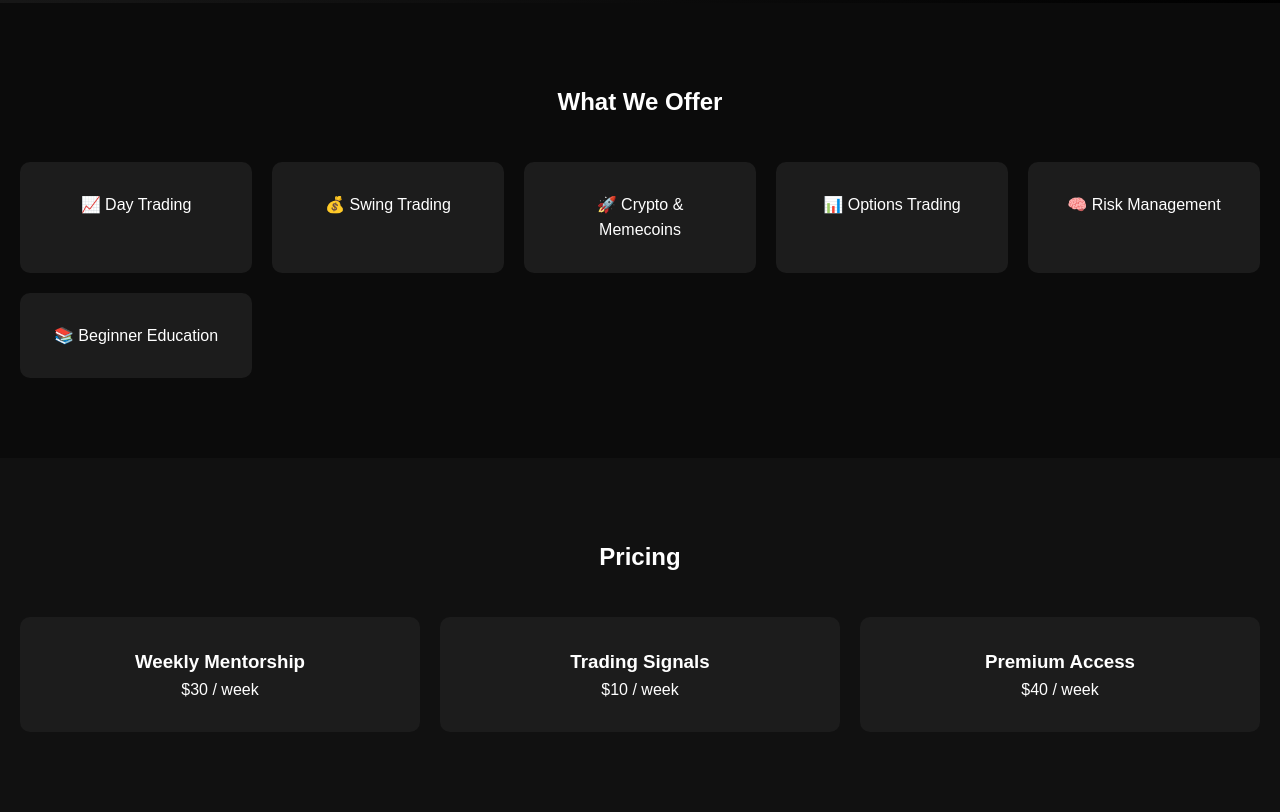
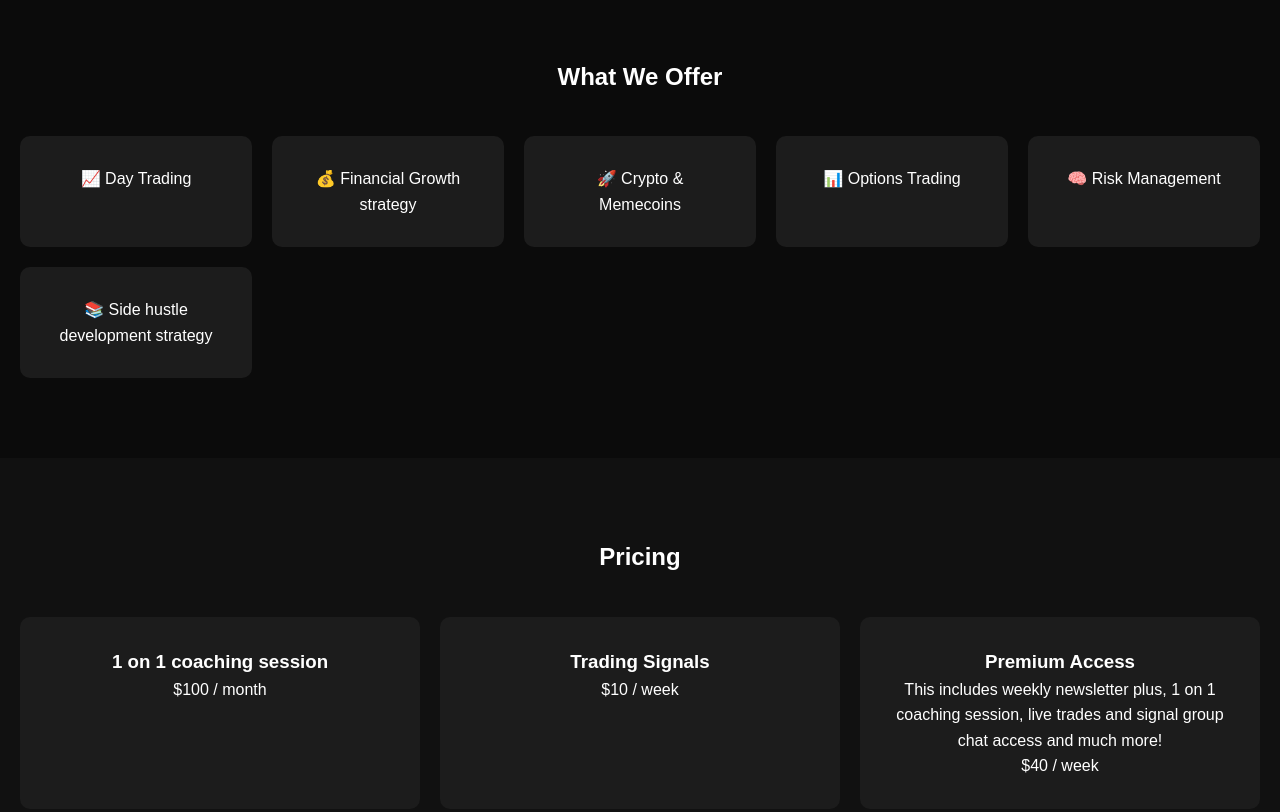
Before and after one commit to osenterprise4-blip/owebsite, a plain HTML site: page index.html in a window 1280 px wide. Shown: the part 460-1272 px from the top of the page. Drawn offline with Linux system fonts and the light colour scheme; a script that the page names is missing.

Commit message:
Update index.html

```diff
--- a/index.html
+++ b/index.html
@@ -2,7 +2,6 @@
 <html lang="en">
 <head>
   <meta charset="UTF-8" />
-  < meta name="viewport" content="width=device-width, initial-scale=1.0" />
   <title>O’s Enterprise</title>
   <link rel="stylesheet" href="style.css" />
 </head>
@@ -32,11 +31,11 @@
     <h2>What We Offer</h2>
     <div class="grid">
       <div class="card">📈 Day Trading</div>
-      <div class="card">💰 Swing Trading</div>
+      <div class="card">💰 Financial Growth strategy</div>
       <div class="card">🚀 Crypto & Memecoins</div>
       <div class="card">📊 Options Trading</div>
       <div class="card">🧠 Risk Management</div>
-      <div class="card">📚 Beginner Education</div>
+      <div class="card">📚 Side hustle development strategy</div>
     </div>
   </section>
 
@@ -45,8 +44,8 @@
     <h2>Pricing</h2>
     <div class="grid">
       <div class="price-card">
-        <h3>Weekly Mentorship</h3>
-        <p>$30 / week</p>
+        <h3>1 on 1 coaching session</h3>
+        <p>$100 / month</p>
       </div>
       <div class="price-card">
         <h3>Trading Signals</h3>
@@ -54,6 +53,7 @@
       </div>
       <div class="price-card">
         <h3>Premium Access</h3>
+        <p>This includes weekly newsletter plus, 1 on 1 coaching session, live trades and signal group chat access and much more!</p>
         <p>$40 / week</p>
       </div>
     </div>
```
